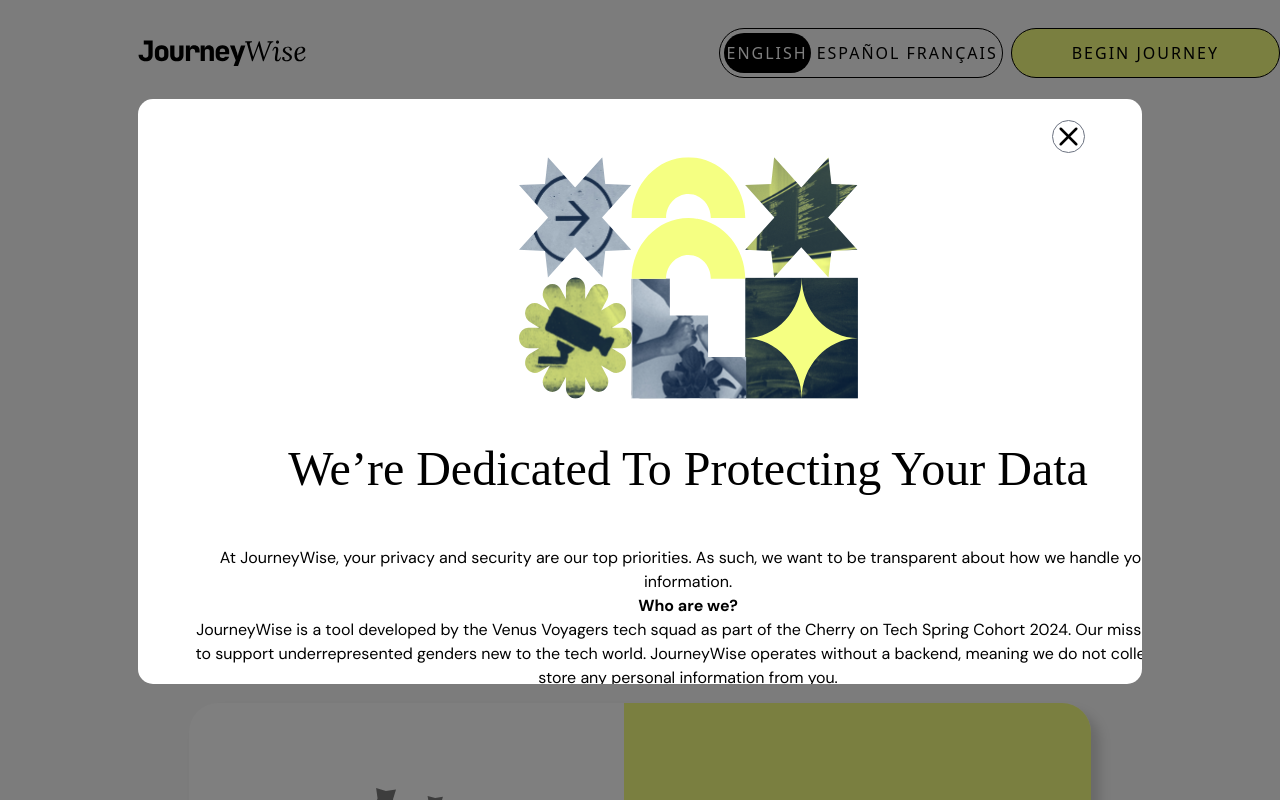
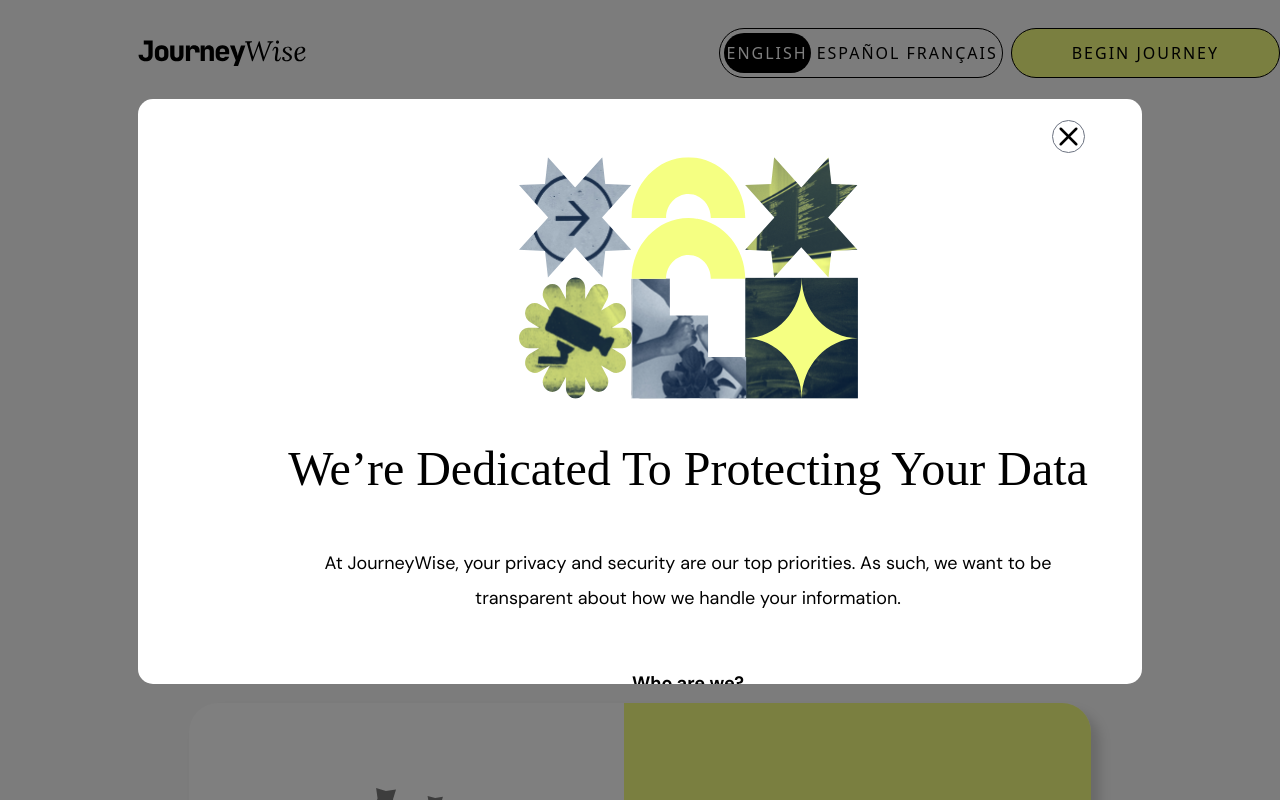
Before and after one commit to cherryontech/JourneyWise, a React (Vite) app in the folder app/: page /result in a window 1280 px wide. Both pictures are taken after a click on the button "BEGIN JOURNEY". Shown: the top 800 px of the page. Built offline with nearby package versions, Linux system fonts and the light colour scheme; a web font is replaced by a local one.

Commit message:
adjusted text on security notice popup in desktop layout

```diff
--- a/app/src/components/Modal/Modal.jsx
+++ b/app/src/components/Modal/Modal.jsx
@@ -12,7 +12,7 @@ const Modal = ({ children, onClose, ...res }) => {
           onClick={onClose}
           className="absolute right-[230px] top-[20px] p-2"
         >
-          <X className="border-[1px] bg-white border-gray-500 rounded-full w-[33px] h-[33px] absolute right-[-35px] top-[100px]" />
+          <X className="border-[1px] bg-white border-gray-500 rounded-full w-[33px] h-[33px] absolute right-[-35px] top-[100px]" alt="X to close this popup" />
         </button>
         <div>{children}</div>
       </div>
--- a/app/src/components/SecNotice/SecContent.jsx
+++ b/app/src/components/SecNotice/SecContent.jsx
@@ -29,9 +29,7 @@ const SecContent = () => {
     </Buttons>
   )
   return (
-    <section id="securitycontainer"
-      className="securityContent-custom"
-    >
+    <section id="securitycontainer" className="securityContent-custom">
       <div className="flex justify-center">
           <SecurityCollage />
       </div>
@@ -40,18 +38,18 @@ const SecContent = () => {
           We’re Dedicated To Protecting Your Data
         </h3>
 
-        <p>
+        <p id="intro">
         At JourneyWise, your privacy and security are our top priorities. As such, we want to be transparent about how we handle your information.
         </p>
-        <p className="font-bold">Who are we?</p>
+        <p className="font-bold mb-[20px]">Who are we?</p>
         <p>
         JourneyWise is a tool developed by the Venus Voyagers tech squad as part of the Cherry on Tech Spring Cohort 2024. Our mission is to support underrepresented genders new to the tech world. JourneyWise operates without a backend, meaning we do not collect or store any personal information from you.
         </p>
-        <p className="font-bold">How is your information used?</p>
+        <p className="font-bold mb-[20px] mt-[20px]">How is your information used?</p>
         <p>
         Since no personal data is collected, you can rest assured that your privacy is fully protected. Any information you provide within the tool is used solely to personalize and curate your results, helping you refine your narrative and retell your story. Furthermore, your data is promptly deleted after use to ensure ongoing privacy and security.
         </p>
-        <p>
+        <p className="mt-[50px]">
         Your trust is important to us, and we're committed to maintaining the highest standards of privacy and data protection. If you have any questions or concerns about our privacy practices, please don't hesitate to contact us.
         </p>
       </div>
@@ -64,7 +62,7 @@ const SecContent = () => {
           className="custom-checkbox"
         />
         <label htmlFor="agree" className="ml-2">
-          I agree to the terms and conditions.
+        Yes, I acknowledge and agree to these terms.
         </label>
       </div>
       <div id="renderbutton" className="flex justify-center">
--- a/app/src/components/SecNotice/checkbox-custom.css
+++ b/app/src/components/SecNotice/checkbox-custom.css
@@ -26,7 +26,7 @@
   width: 0.75rem;
   height: 0.75rem;
   background-color: black;
-  position: absolute;
+  position: relative;
   top: 50%;
   left: 50%;
   transform: translate(-50%, -50%);
--- a/app/src/components/SecNotice/securityContent-custom.css
+++ b/app/src/components/SecNotice/securityContent-custom.css
@@ -23,3 +23,23 @@
   text-align: center;
   line-height: normal;
 }
+
+#securitytext p {
+  font-size: 18px;
+  text-align: center;
+  line-height: 35px;
+  margin-left: 100px;
+  margin-right: 100px;
+}
+
+#intro {
+  margin-bottom: 50px;
+}
+
+#securitycontainer label {
+  font-size: 18px;
+}
+
+@media (max-width: 480px) {
+
+}
```
